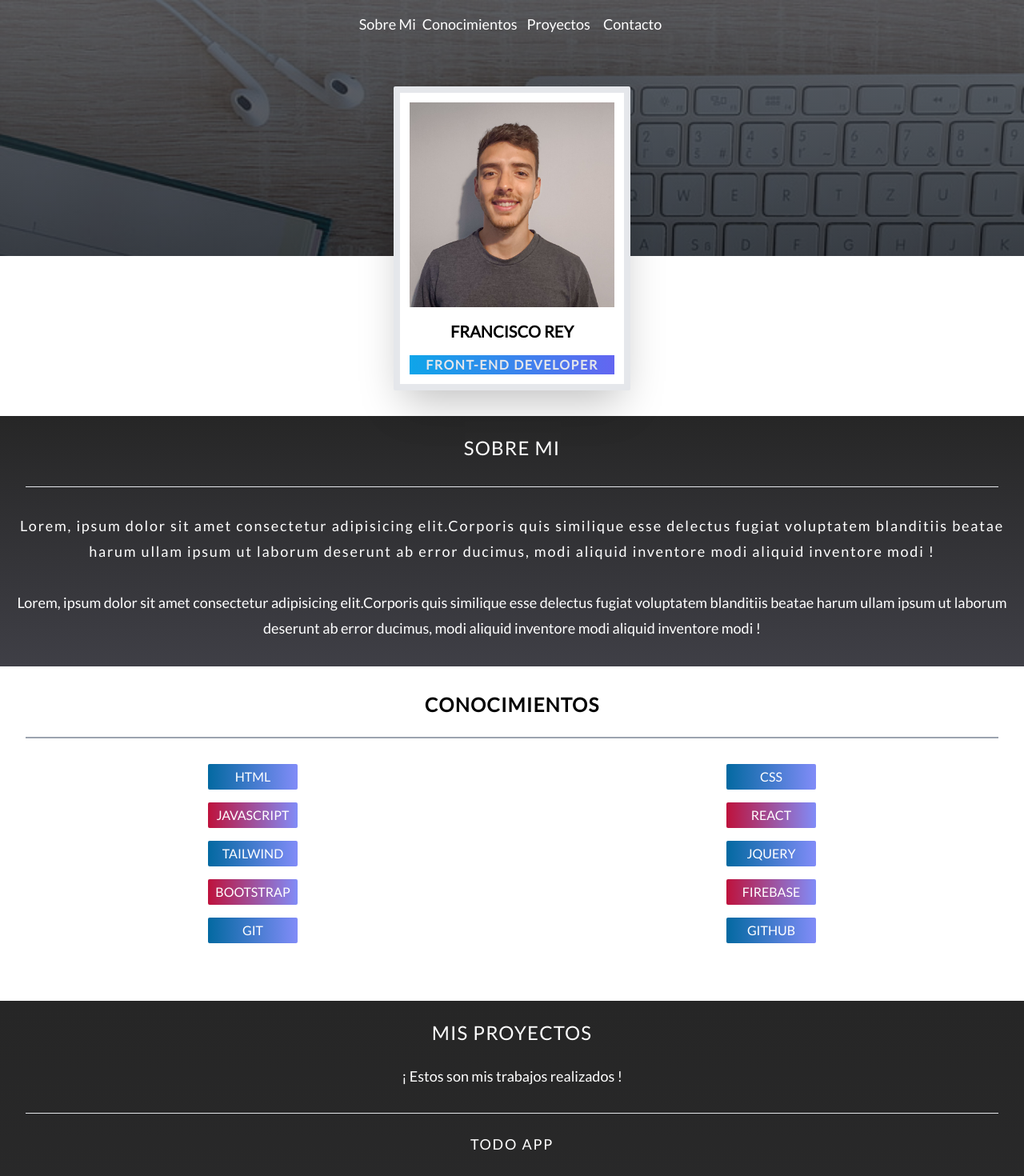
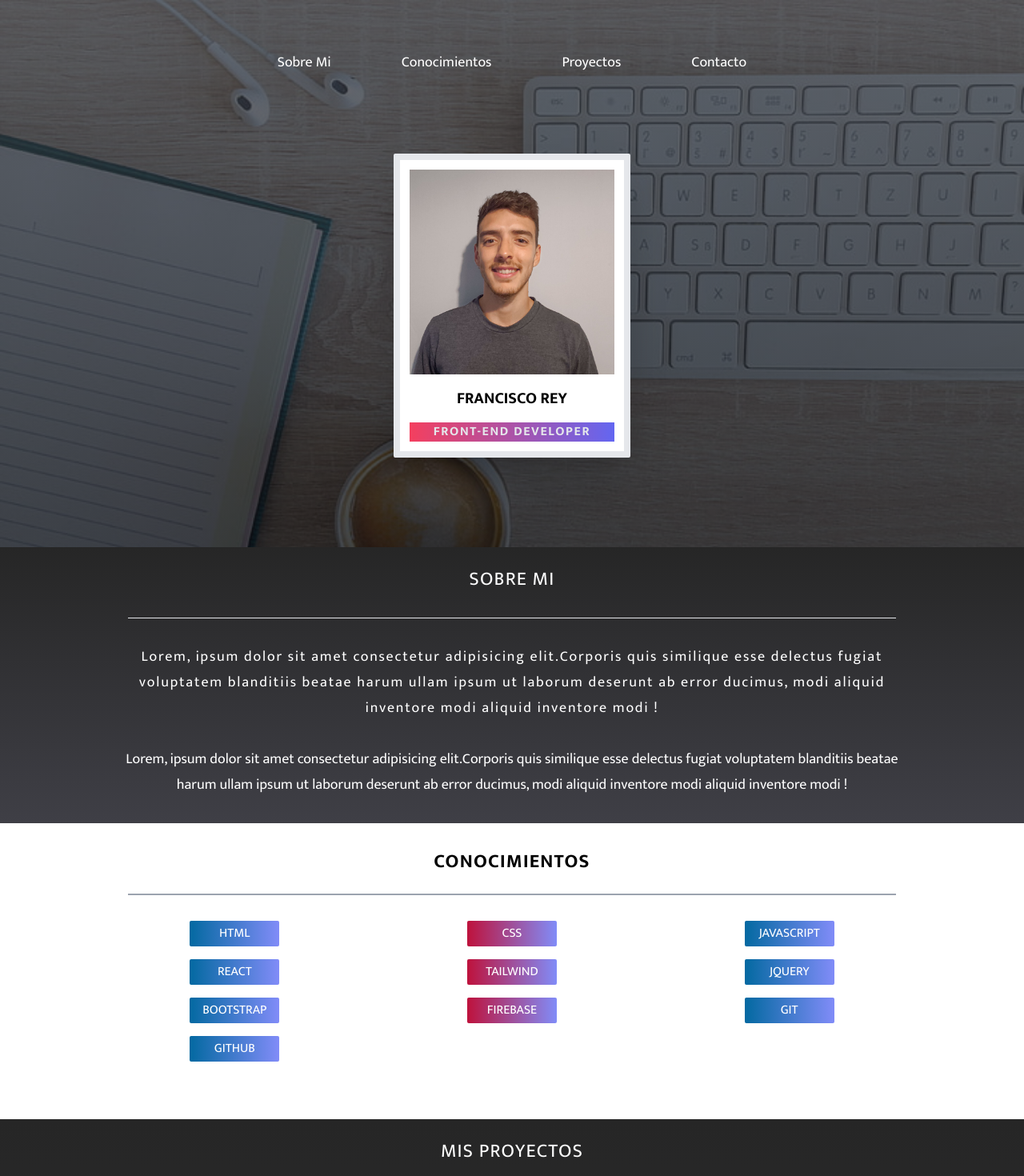
Before and after one commit to franrey98/portafolio-react, a React (Vite) app: page / in a window 1280 px wide. Shown: the top 1470 px of the page at 80% size. Built offline with nearby package versions, Linux system fonts and the light colour scheme.

Commit message:
Acomodando MQ

```diff
--- a/index.html
+++ b/index.html
@@ -6,7 +6,7 @@
     <link rel="stylesheet" href="https://necolas.github.io/normalize.css/8.0.1/normalize.css">
     <link rel="preconnect" href="https://fonts.googleapis.com">
 <link rel="preconnect" href="https://fonts.gstatic.com" crossorigin>
-<link href="https://fonts.googleapis.com/css2?family=Lato&display=swap" rel="stylesheet">
+<link href="https://fonts.googleapis.com/css2?family=Mukta:wght@300;400;700;800&display=swap" rel="stylesheet">
     <meta name="viewport" content="width=device-width, initial-scale=1.0" />
     <title>Portafolio</title>
   </head>
--- a/src/App.jsx
+++ b/src/App.jsx
@@ -1,6 +1,12 @@
 import Header from './components/Header'
 import RouteError from './components/RouteError';
 import SobreMi from './components/SobreMi';
+import Main from './components/Main';
+import Conocimientos from './components/Conocimientos';
+import Proyectos from './components/Proyectos';
+import Contacto from './components/Contacto';
+import Footer from './components/Footer';
+import { AppBar } from '@mui/material';
 import { BrowserRouter, Routes, Route } from 'react-router-dom'
 
 function App() {
@@ -8,10 +14,15 @@ function App() {
   return (
     <div>
       <BrowserRouter>
-        <Routes>
-          <Route path="/" element={<Header />} />
-          <Route path="*" element={<RouteError />} />
-        </Routes>
+        <Header />
+        <div className='-mt-60 md:-mt-96'>
+          <Main />
+          <SobreMi />
+        </div>
+        <Conocimientos />
+        <Proyectos />
+        <Contacto />
+        <Footer />
       </BrowserRouter>
     </div>
 
--- a/src/components/Conocimientos.jsx
+++ b/src/components/Conocimientos.jsx
@@ -2,17 +2,17 @@ import React from 'react'
 
 const Conocimientos = () => {
     return (
-        <section>
+        <section className='2xl:mx-52'>
             <h2 className='text-center mt-8 text-2xl uppercase font-semibold tracking-wider'>Conocimientos</h2>
-            <hr className='mx-8 my-6 border border-solid border-gray-400' />
-            <ul className='grid grid-cols-2 justify-items-center mt-8 gap-4 pb-10'>
+            <hr className='mx-8 my-6 lg:mx-40 border border-solid border-gray-400' />
+            <ul className='grid grid-cols-2 md:grid-cols-3 md:mx-32 justify-items-center mt-8 gap-4 pb-10'>
                 <li className='uppercase p-1 bg-red-700 text-white w-28 text-center rounded-sm bg-gradient-to-r hover:animate-pulse transition-all from-sky-700 to-indigo-400'>Html</li>
-                <li className='uppercase p-1 bg-red-700 text-white w-28 text-center rounded-sm bg-gradient-to-r hover:animate-pulse transition-all from-sky-700 to-indigo-400'>CSS</li>
-                <li className='uppercase p-1 bg-red-700 text-white w-28 text-center rounded-sm bg-gradient-to-r hover:animate-pulse transition-all from-rose-700 to-indigo-400'>JavaScript</li>
-                <li className='uppercase p-1 bg-red-700 text-white w-28 text-center rounded-sm bg-gradient-to-r hover:animate-pulse transition-all from-rose-700 to-indigo-400'>React</li>
-                <li className='uppercase p-1 bg-red-700 text-white w-28 text-center rounded-sm bg-gradient-to-r hover:animate-pulse transition-all from-sky-700 to-indigo-400'>Tailwind</li>
+                <li className='uppercase p-1 bg-red-700 text-white w-28 text-center rounded-sm bg-gradient-to-r hover:animate-pulse transition-all from-sky-700 to-indigo-400 md:from-rose-700 md:to-indigo-400'>CSS</li>
+                <li className='uppercase p-1 bg-red-700 text-white w-28 text-center rounded-sm bg-gradient-to-r hover:animate-pulse transition-all from-rose-700 to-indigo-400 md:from-sky-700 md:to-indigo-400'>JavaScript</li>
+                <li className='uppercase p-1 bg-red-700 text-white w-28 text-center rounded-sm bg-gradient-to-r hover:animate-pulse transition-all from-rose-700 to-indigo-400 md:from-sky-700 md:to-indigo-400'>React</li>
+                <li className='uppercase p-1 bg-red-700 text-white w-28 text-center rounded-sm bg-gradient-to-r hover:animate-pulse transition-all from-sky-700 to-indigo-400 md:from-rose-700 md:to-indigo-400'>Tailwind</li>
                 <li className='uppercase p-1 bg-red-700 text-white w-28 text-center rounded-sm bg-gradient-to-r hover:animate-pulse transition-all from-sky-700 to-indigo-400'>jQuery</li>
-                <li className='uppercase p-1 bg-red-700 text-white w-28 text-center rounded-sm bg-gradient-to-r hover:animate-pulse transition-all from-rose-700 to-indigo-400'>Bootstrap</li>
+                <li className='uppercase p-1 bg-red-700 text-white w-28 text-center rounded-sm bg-gradient-to-r hover:animate-pulse transition-all from-rose-700 to-indigo-400 md:from-sky-700 md:to-indigo-400'>Bootstrap</li>
                 <li className='uppercase p-1 bg-red-700 text-white w-28 text-center rounded-sm bg-gradient-to-r hover:animate-pulse transition-all from-rose-700 to-indigo-400'>FireBase</li>
                 <li className='uppercase p-1 bg-red-700 text-white w-28 text-center rounded-sm bg-gradient-to-r hover:animate-pulse transition-all from-sky-700 to-indigo-400'>Git</li>
                 <li className='uppercase p-1 bg-red-700 text-white w-28 text-center rounded-sm bg-gradient-to-r hover:animate-pulse transition-all from-sky-700 to-indigo-400'>GitHub</li>
--- a/src/components/Footer.jsx
+++ b/src/components/Footer.jsx
@@ -1,9 +1,37 @@
-import React from 'react'
+import { Link } from "react-router-dom"
+import fotoejemplo from '../img/fondo.jpg'
+
 
 const Footer = () => {
     return (
-        <footer className='mt-4 pt-4 bg-gradient-to-t from-zinc-700 to-neutral-800 pb-8'>
-            <h1 className='text-center text-white'>footer</h1>
+        <footer className='mt-4 pt-6'>
+            <div className="bg-gradient-to-t from-rose-600 to-rose-800 py-6">
+                <div className='flex flex-col gap-4 items-center justify-around'>
+                    <nav className='mt-2'>
+                        <Link className=' lg:mx-10 text-white font-normal text-lg p-1 rounded-sm  hover:bg-white  transition-all hover:text-stone-800 hover:animate-pulse' to='sobremi'>Sobre Mi</Link>
+                        <Link className=' lg:mx-10 text-white font-normal text-lg p-1 rounded-sm  hover:bg-white transition-all hover:text-stone-800 hover:animate-pulse' to='conocimientos'>Conocimientos</Link>
+                        <Link className='mx-1 lg:mx-10 text-white font-normal text-lg p-1 rounded-sm  hover:bg-white transition-all hover:text-stone-800 hover:animate-pulse' to='proyectos'>Proyectos</Link>
+                        <Link className='mx-1 lg:mx-10 text-white font-normal text-lg p-1 rounded-sm  hover:bg-white transition-all hover:text-stone-800 hover:animate-pulse' to='contacto'>Contacto</Link>
+                    </nav>
+                    <nav className='flex gap-8 md:gap-20'>
+                        <a href="#">
+                            <img className='h-12' src={fotoejemplo} alt="ejemplo" />
+                            <p className='text-center text-white mt-2 uppercase tracking-wider font-normal text-normal'>LinkedIn</p>
+                        </a>
+                        <a href="#">
+                            <img className='h-12' src={fotoejemplo} alt="ejemplo" />
+                            <p className='text-center text-white mt-2 uppercase tracking-wider font-normal text-normal'>LinkedIn</p>
+                        </a>
+                        <a href="#">
+                            <img className='h-12' src={fotoejemplo} alt="ejemplo" />
+                            <p className='text-center text-white mt-2 uppercase tracking-wider font-normal text-normal'>LinkedIn</p>
+                        </a>
+                    </nav>
+                </div>
+            </div>
+            <div className="bg-gradient-to-t from-gray-700 to-neutral-800 py-2">
+                <h1 className='text-center text-white'>© 2022 Francisco Rey</h1>
+            </div>
         </footer>
     )
 }
--- a/src/components/Header.jsx
+++ b/src/components/Header.jsx
@@ -1,29 +1,15 @@
-import Main from './Main'
-import SobreMi from './SobreMi'
-import Conocimientos from './Conocimientos'
-import Proyectos from './Proyectos'
-import Contacto from './Contacto'
-import Footer from './Footer'
 import { Link } from 'react-router-dom'
 
 const Header = () => {
     return (
         <div className='img-fondo'>
             <div className='flex items-center justify-around'>
-                <nav className='mt-4'>
-                    <Link className=' text-white font-normal text-lg p-1 rounded-sm  hover:bg-indigo-600 transition-all hover:animate-pulse' to='sobremi'>Sobre Mi</Link>
-                    <Link className=' text-white font-normal text-lg p-1 rounded-sm  hover:bg-indigo-600 transition-all hover:animate-pulse' to='conocimientos'>Conocimientos</Link>
-                    <Link className='mx-1 text-white font-normal text-lg p-1 rounded-sm  hover:bg-indigo-600 transition-all hover:animate-pulse' to='proyectos'>Proyectos</Link>
-                    <Link className='mx-1 text-white font-normal text-lg p-1 rounded-sm  hover:bg-indigo-600 transition-all hover:animate-pulse' to='contacto'>Contacto</Link>
+                <nav className='mt-4 md:mt-16'>
+                    <Link className=' md:mx-6 lg:mx-10 text-white font-normal text-lg p-1  rounded-sm  hover:bg-indigo-600 transition-all hover:animate-pulse' to='sobremi'>Sobre Mi</Link>
+                    <Link className=' md:mx-6 lg:mx-10 text-white font-normal text-lg p-1  rounded-sm  hover:bg-indigo-600 transition-all hover:animate-pulse' to='conocimientos'>Conocimientos</Link>
+                    <Link className='mx-1 md:mx-6 lg:mx-10 text-white font-normal text-lg p-1  rounded-sm  hover:bg-indigo-600 transition-all hover:animate-pulse' to='proyectos'>Proyectos</Link>
+                    <Link className='mx-1 md:mx-6 lg:mx-10 text-white font-normal text-lg p-1  rounded-sm  hover:bg-indigo-600 transition-all hover:animate-pulse' to='contacto'>Contacto</Link>
                 </nav>
-            </div>
-            <div>
-                <Main />
-                <SobreMi />
-                <Conocimientos />
-                <Proyectos />
-                <Contacto />
-                <Footer />
             </div>
         </div>
     )
--- a/src/components/Main.jsx
+++ b/src/components/Main.jsx
@@ -1,14 +1,13 @@
 import fotocv from '../img/fotocv2.jpeg'
-
 
 const Main = () => {
     return (
-        <main>
+        <main className=''>
             <div className='flex justify-center mt-16'>
-                <div className='border-8 border-white-400 rounded-sm shadow-2xl p-3 bg-white'>
+                <div className='lg:-mt-48 xl:-mt-72 border-8 border-white-400 rounded-sm shadow-2xl p-3 bg-white'>
                     <img className='h-64 flex' src={fotocv} alt="fotocv" />
                     <h1 className='text-center mt-4 text-xl font-bold uppercase'>Francisco Rey</h1>
-                    <div className=' bg-gradient-to-r from-sky-500 to-indigo-500'>
+                    <div className=' bg-gradient-to-r from-rose-500 to-indigo-500'>
                         <h2 className='text-center text-gray-200 uppercase mt-4 text-base font-bold tracking-widest'>Front-End Developer</h2>
                     </div>
                 </div>
--- a/src/components/Proyectos.jsx
+++ b/src/components/Proyectos.jsx
@@ -2,12 +2,12 @@ import proyectoimg from '../img/fondo.jpg'
 
 const Proyectos = () => {
     return (
-        <section className="bg-gradient-to-t from-zinc-700 to-neutral-800 pb-8">
+        <section className=" bg-gradient-to-t from-zinc-700 to-neutral-800 pb-8">
             <h2 className="text-center mt-8 pt-6 font-medium text-2xl uppercase text-white tracking-wider">Mis proyectos</h2>
             <h3 className="text-center text-white mt-6 font-normal text-lg">¡ Estos son mis trabajos realizados !</h3>
-            <hr className="mx-8 mt-8" />
-            <div>
-                <div>
+            <hr className="mx-8 mt-8 md:mx-32 lg:mx-40 2xl:mx-96" />
+            <div className='md:mx-32 lg:grid lg:grid-cols-2 2xl:mx-96'>
+                <div className='flex flex-col justify-center'>
                     <h3 className='mx-8 mt-6 text-white text-center font-medium text-lg tracking-widest'>TODO APP</h3>
                     <img className='p-8 pb-2' src={proyectoimg} alt="img-projecto" />
                     <p className='mx-8 text-gray-500 font-medium text-center mt-2 text-sm tracking-widest'>HTML - CSS - JAVASCRIPT</p>
@@ -17,7 +17,7 @@ const Proyectos = () => {
                     </div>
                     <hr className='mx-8 my-2 mt-6' />
                 </div>
-                <div>
+                <div className='flex flex-col justify-center'>
                     <h3 className='mx-8 mt-6 text-white text-center font-medium text-lg tracking-widest'>TODO APP</h3>
                     <img className='p-8 pb-2' src={proyectoimg} alt="img-projecto" />
                     <p className='mx-8 text-gray-500 font-medium text-center mt-2 text-sm tracking-widest'>HTML - CSS - JAVASCRIPT</p>
@@ -27,7 +27,8 @@ const Proyectos = () => {
                     </div>
                     <hr className='mx-8 my-2 mt-6' />
                 </div>
-                <div>
+                <div className='lg:grid lg:col-start-1 lg:col-end-3 lg:p-20 lg:pt-0'>
+                    <div className='flex flex-col justify-center'>
                         <h3 className='mx-8 mt-6 text-white text-center font-medium text-lg tracking-widest'>TODO APP</h3>
                         <img className='p-8 pb-2' src={proyectoimg} alt="img-projecto" />
                         <p className='mx-8 text-gray-500 font-medium text-center mt-2 text-sm tracking-widest'>HTML - CSS - JAVASCRIPT</p>
@@ -37,6 +38,7 @@ const Proyectos = () => {
                         </div>
                     </div>
                 </div>
+            </div>
         </section>
     )
 }
--- a/src/components/SobreMi.jsx
+++ b/src/components/SobreMi.jsx
@@ -2,12 +2,13 @@ import React from 'react'
 
 const SobreMi = () => {
     return (
-        <section className=' bg-gradient-to-t from-zinc-700 to-neutral-800'>
-            <h1 className='text-center mt-8 pt-6 font-medium text-2xl uppercase text-white tracking-wider'>Sobre Mi</h1>
-            <hr className="mx-8 mt-8" />
-            <p className='text-white mx-4 mt-8 text-lg text-center leading-8 tracking-widest'>Lorem, ipsum dolor sit amet consectetur adipisicing elit.Corporis quis similique esse delectus fugiat voluptatem blanditiis beatae harum ullam ipsum ut laborum deserunt ab error ducimus, modi aliquid inventore modi aliquid inventore modi !</p>
-            <p className='text-white mx-4 mt-8 text-lg text-center pb-8 leading-8'>Lorem, ipsum dolor sit amet consectetur adipisicing elit.Corporis quis similique esse delectus fugiat voluptatem blanditiis beatae harum ullam ipsum ut laborum deserunt ab error ducimus, modi aliquid inventore modi aliquid inventore modi !</p>
-
+        <section className='md:mt-28 bg-gradient-to-t from-zinc-700 to-neutral-800'>
+            <div className='md:mx-32 2xl:mx-80'>
+                <h1 className='text-center mt-8 pt-6 font-medium text-2xl uppercase text-white tracking-wider'>Sobre Mi</h1>
+                <hr className="mx-8 mt-8" />
+                <p className='text-white mx-4 mt-8 text-lg text-center leading-8 tracking-widest'>Lorem, ipsum dolor sit amet consectetur adipisicing elit.Corporis quis similique esse delectus fugiat voluptatem blanditiis beatae harum ullam ipsum ut laborum deserunt ab error ducimus, modi aliquid inventore modi aliquid inventore modi !</p>
+                <p className='text-white mx-4 mt-8 text-lg text-center pb-8 leading-8'>Lorem, ipsum dolor sit amet consectetur adipisicing elit.Corporis quis similique esse delectus fugiat voluptatem blanditiis beatae harum ullam ipsum ut laborum deserunt ab error ducimus, modi aliquid inventore modi aliquid inventore modi !</p>
+            </div>
         </section>
     )
 }
--- a/src/index.css
+++ b/src/index.css
@@ -6,7 +6,7 @@
 /* css puro */
 
 body {
-    font-family: Lato, monospace;
+    font-family: 'Mukta', sans-serif;
 }
 
 
@@ -18,3 +18,21 @@ body {
     height: 20rem;
     width: 100%;
 }
+
+@media (min-width: 768px) {
+    .img-fondo {
+        height: 30rem;
+    }
+}
+
+@media (min-width: 1024px) {
+    .img-fondo {
+        height: 40rem;
+    }
+}
+
+@media (min-width: 1280px) {
+    .img-fondo {
+        height: 50rem;
+    }
+}
```
Also changed, not shown: src/components/Contacto.jsx (+23 -6 lines), src/img/menu.png (added). Lines whose indentation alone changed are shown as unchanged.
